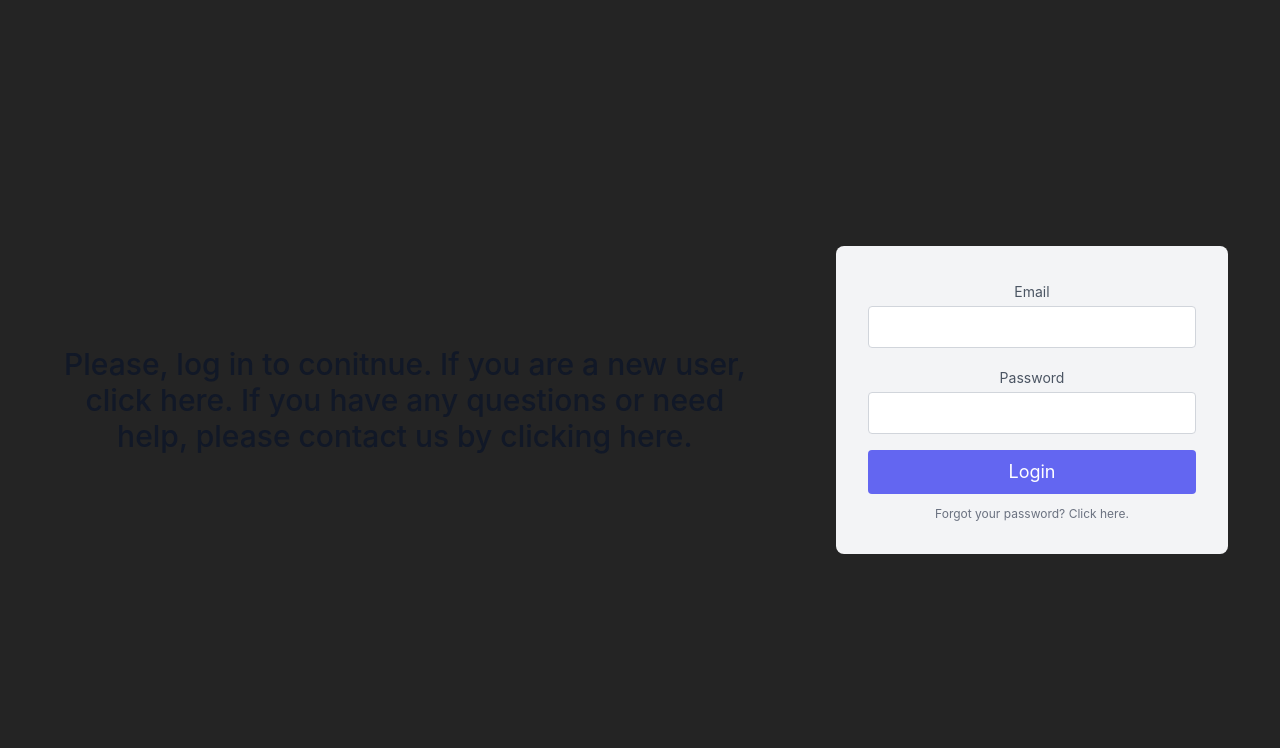
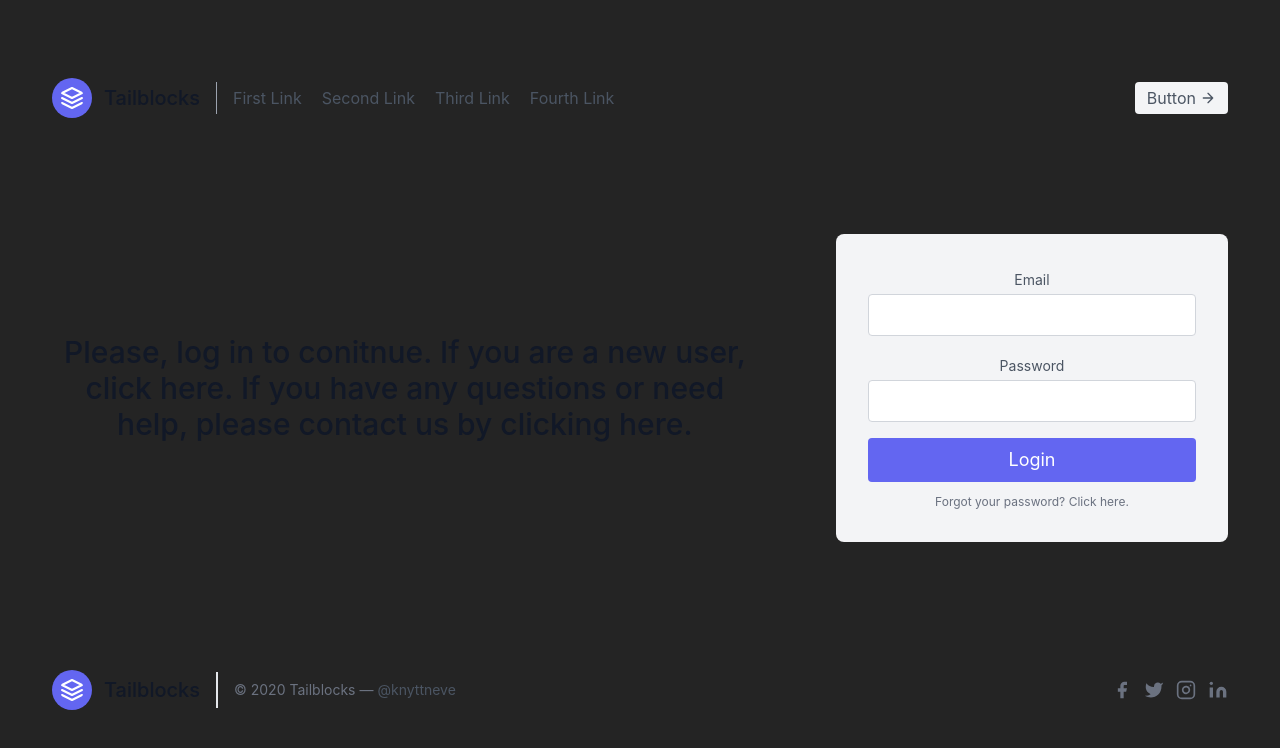
Before and after one commit to dmartzol/hmm, a React (Vite) app in the folder frontend/: page / in a window 1280 px wide. Shown: the top 748 px of the page. Built offline with nearby package versions, Linux system fonts and the light colour scheme.

Commit message:
adds navbar and footer

```diff
--- a/frontend/src/App.jsx
+++ b/frontend/src/App.jsx
@@ -1,13 +1,16 @@
 import "./App.css";
 import { BrowserRouter, Routes, Route } from "react-router-dom";
 import Login from "./components/Login/Login";
+import PageLayout from "./components/PageLayout/PageLayout";
 
 function App() {
   return (
     <BrowserRouter>
-      <Routes>
-        <Route path="/" element={<Login />} />
-      </Routes>
+      <PageLayout>
+        <Routes>
+          <Route path="/" element={<Login />} />
+        </Routes>
+      </PageLayout>
     </BrowserRouter>
   );
 }
--- a/frontend/src/components/Footer/Footer.jsx
+++ b/frontend/src/components/Footer/Footer.jsx
@@ -1,7 +1,95 @@
 import React from "react";
 
 function Footer() {
-  return <></>;
+  return (
+    <footer class="text-gray-600 body-font">
+      <div class="container px-5 py-8 mx-auto flex items-center sm:flex-row flex-col">
+        <a class="flex title-font font-medium items-center md:justify-start justify-center text-gray-900">
+          <svg
+            xmlns="http://www.w3.org/2000/svg"
+            fill="none"
+            stroke="currentColor"
+            stroke-linecap="round"
+            stroke-linejoin="round"
+            stroke-width="2"
+            class="w-10 h-10 text-white p-2 bg-indigo-500 rounded-full"
+            viewBox="0 0 24 24"
+          >
+            <path d="M12 2L2 7l10 5 10-5-10-5zM2 17l10 5 10-5M2 12l10 5 10-5"></path>
+          </svg>
+          <span class="ml-3 text-xl">Tailblocks</span>
+        </a>
+        <p class="text-sm text-gray-500 sm:ml-4 sm:pl-4 sm:border-l-2 sm:border-gray-200 sm:py-2 sm:mt-0 mt-4">
+          © 2020 Tailblocks —
+          <a
+            href="https://twitter.com/knyttneve"
+            class="text-gray-600 ml-1"
+            rel="noopener noreferrer"
+            target="_blank"
+          >
+            @knyttneve
+          </a>
+        </p>
+        <span class="inline-flex sm:ml-auto sm:mt-0 mt-4 justify-center sm:justify-start">
+          <a class="text-gray-500">
+            <svg
+              fill="currentColor"
+              stroke-linecap="round"
+              stroke-linejoin="round"
+              stroke-width="2"
+              class="w-5 h-5"
+              viewBox="0 0 24 24"
+            >
+              <path d="M18 2h-3a5 5 0 00-5 5v3H7v4h3v8h4v-8h3l1-4h-4V7a1 1 0 011-1h3z"></path>
+            </svg>
+          </a>
+          <a class="ml-3 text-gray-500">
+            <svg
+              fill="currentColor"
+              stroke-linecap="round"
+              stroke-linejoin="round"
+              stroke-width="2"
+              class="w-5 h-5"
+              viewBox="0 0 24 24"
+            >
+              <path d="M23 3a10.9 10.9 0 01-3.14 1.53 4.48 4.48 0 00-7.86 3v1A10.66 10.66 0 013 4s-4 9 5 13a11.64 11.64 0 01-7 2c9 5 20 0 20-11.5a4.5 4.5 0 00-.08-.83A7.72 7.72 0 0023 3z"></path>
+            </svg>
+          </a>
+          <a class="ml-3 text-gray-500">
+            <svg
+              fill="none"
+              stroke="currentColor"
+              stroke-linecap="round"
+              stroke-linejoin="round"
+              stroke-width="2"
+              class="w-5 h-5"
+              viewBox="0 0 24 24"
+            >
+              <rect width="20" height="20" x="2" y="2" rx="5" ry="5"></rect>
+              <path d="M16 11.37A4 4 0 1112.63 8 4 4 0 0116 11.37zm1.5-4.87h.01"></path>
+            </svg>
+          </a>
+          <a class="ml-3 text-gray-500">
+            <svg
+              fill="currentColor"
+              stroke="currentColor"
+              stroke-linecap="round"
+              stroke-linejoin="round"
+              stroke-width="0"
+              class="w-5 h-5"
+              viewBox="0 0 24 24"
+            >
+              <path
+                stroke="none"
+                d="M16 8a6 6 0 016 6v7h-4v-7a2 2 0 00-2-2 2 2 0 00-2 2v7h-4v-7a6 6 0 016-6zM2 9h4v12H2z"
+              ></path>
+              <circle cx="4" cy="4" r="2" stroke="none"></circle>
+            </svg>
+          </a>
+        </span>
+      </div>
+    </footer>
+  );
 }
 
 export default Footer;
--- a/frontend/src/components/NavBar/NavBar.jsx
+++ b/frontend/src/components/NavBar/NavBar.jsx
@@ -1,7 +1,47 @@
 import React from "react";
 
 function NavBar() {
-  return <></>;
+  return (
+    <header class="text-gray-600 body-font">
+      <div class="container mx-auto flex flex-wrap p-5 flex-col md:flex-row items-center">
+        <a class="flex title-font font-medium items-center text-gray-900 mb-4 md:mb-0">
+          <svg
+            xmlns="http://www.w3.org/2000/svg"
+            fill="none"
+            stroke="currentColor"
+            stroke-linecap="round"
+            stroke-linejoin="round"
+            stroke-width="2"
+            class="w-10 h-10 text-white p-2 bg-indigo-500 rounded-full"
+            viewBox="0 0 24 24"
+          >
+            <path d="M12 2L2 7l10 5 10-5-10-5zM2 17l10 5 10-5M2 12l10 5 10-5"></path>
+          </svg>
+          <span class="ml-3 text-xl">Tailblocks</span>
+        </a>
+        <nav class="md:mr-auto md:ml-4 md:py-1 md:pl-4 md:border-l md:border-gray-400	flex flex-wrap items-center text-base justify-center">
+          <a class="mr-5 hover:text-gray-900">First Link</a>
+          <a class="mr-5 hover:text-gray-900">Second Link</a>
+          <a class="mr-5 hover:text-gray-900">Third Link</a>
+          <a class="mr-5 hover:text-gray-900">Fourth Link</a>
+        </nav>
+        <button class="inline-flex items-center bg-gray-100 border-0 py-1 px-3 focus:outline-none hover:bg-gray-200 rounded text-base mt-4 md:mt-0">
+          Button
+          <svg
+            fill="none"
+            stroke="currentColor"
+            stroke-linecap="round"
+            stroke-linejoin="round"
+            stroke-width="2"
+            class="w-4 h-4 ml-1"
+            viewBox="0 0 24 24"
+          >
+            <path d="M5 12h14M12 5l7 7-7 7"></path>
+          </svg>
+        </button>
+      </div>
+    </header>
+  );
 }
 
 export default NavBar;
--- a/frontend/src/components/PageLayout/PageLayout.jsx
+++ b/frontend/src/components/PageLayout/PageLayout.jsx
@@ -1,7 +1,16 @@
 import React from "react";
+import Footer from "../Footer/Footer";
+import NavBar from "../NavBar/NavBar";
 
-function PageLayout() {
-  return <></>;
+function PageLayout(props) {
+  return (
+    <>
+      <NavBar />
+      <main>{props.children}</main>
+
+      <Footer />
+    </>
+  );
 }
 
 export default PageLayout;
```
